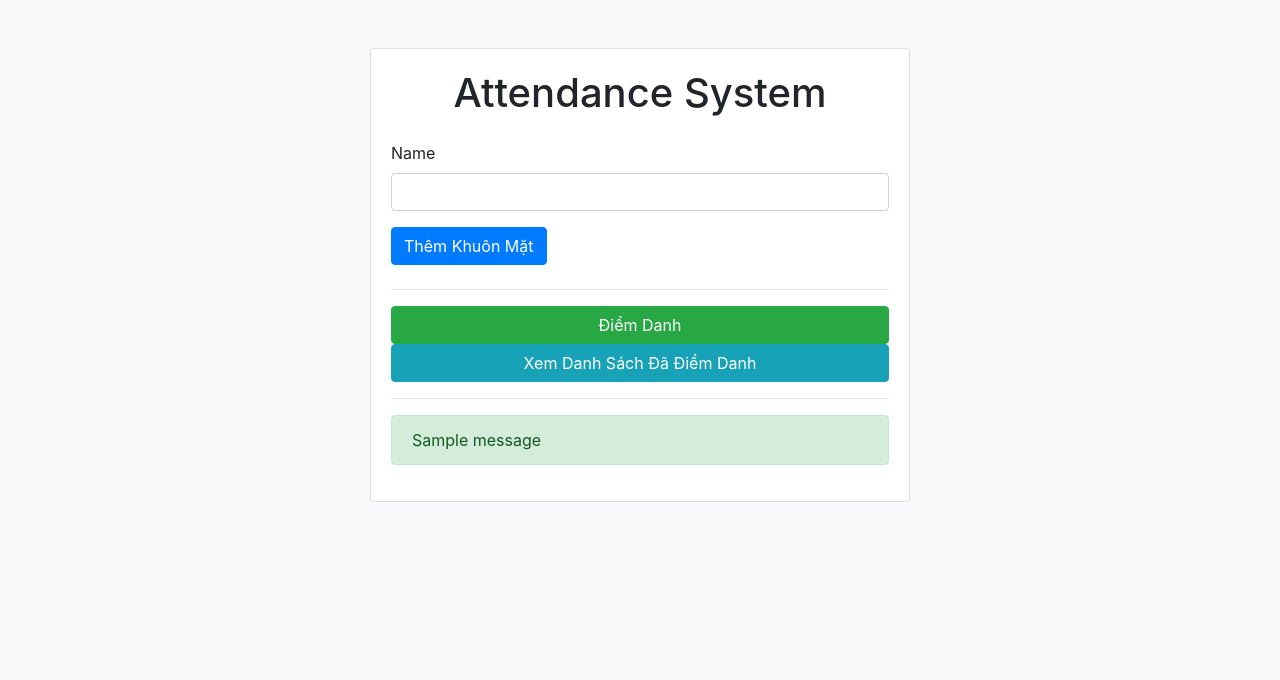
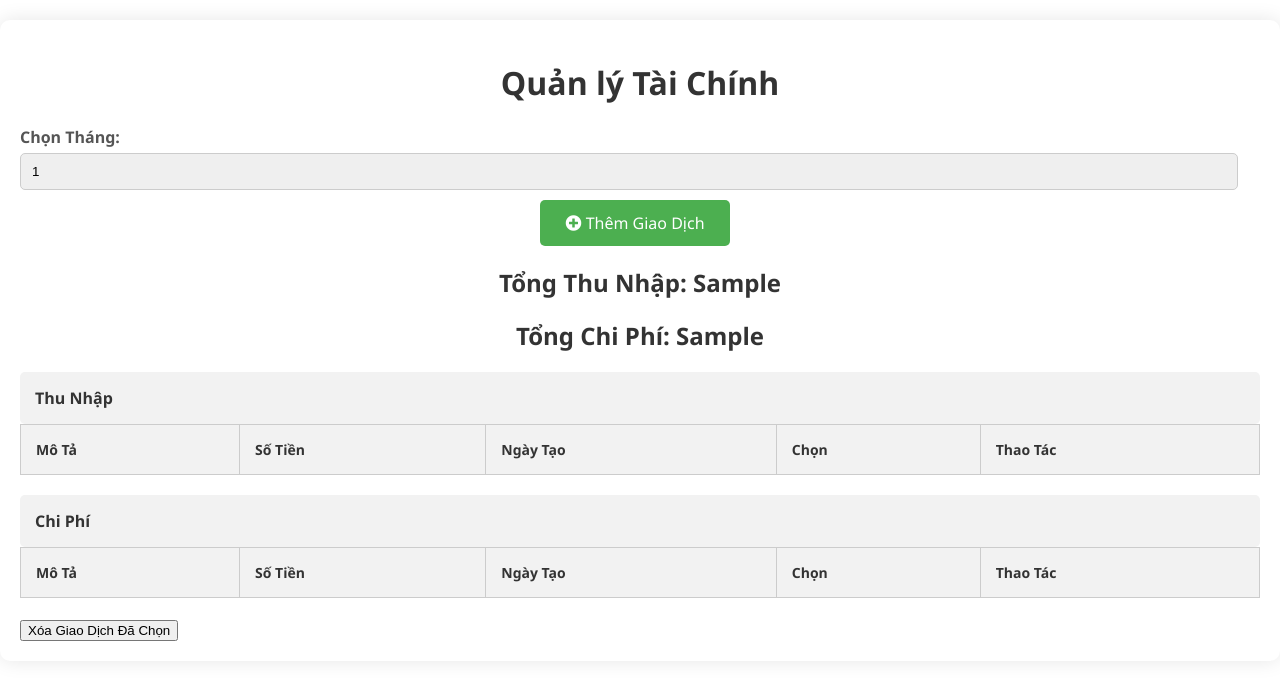
Before and after one commit to hoinvse/AI, a Flask app: template templates/index.html in a window 1280 px wide. Shown: the top 680 px of the page. Run offline with Flask 3, Linux system fonts and the light colour scheme; tables that the repository leaves empty hold one stand-in row (values such as "Sample post"); the template is opened without the code that fills it: values that come from a table or form of the project are taken from there, most other values are stand-ins (such as "Sample title", 1, 10 or a date in 2020); one stand-in notice (Sample message) is shown; form fields are guessed from the names that the template uses; lists and menus that the app fills with data are empty; some libraries are stand-ins or nearby versions.

Commit message:
Update index.html

```diff
--- a/templates/index.html
+++ b/templates/index.html
@@ -1,53 +1,270 @@
 <!DOCTYPE html>
 <html lang="en">
+
 <head>
     <meta charset="UTF-8">
-    <meta name="viewport" content="width=device-width, initial-scale=1.0">
-    <title>Attendance System</title>
-    <!-- Sử dụng Bootstrap CSS -->
-    <link rel="stylesheet" href="https://stackpath.bootstrapcdn.com/bootstrap/4.5.2/css/bootstrap.min.css">
+    <meta name="viewport" content="width=device-width, initial-scale=1, maximum-scale=1, user-scalable=no">
+    <title>Quản lý Tài Chính</title>
+    <link rel="stylesheet" href="https://cdnjs.cloudflare.com/ajax/libs/font-awesome/5.15.4/css/all.min.css">
+    <style>
+        body {
+            font-family: 'Segoe UI', Tahoma, Geneva, Verdana, sans-serif;
+            margin: 0;
+            padding: 0;
+            background-color: #ffffff;
+            color: #333;
+            font-size: 16px;
+        }
+
+        .container {
+            max-width: 100%;
+            margin: 20px auto;
+            padding: 20px;
+            background-color: #fff;
+            border-radius: 10px;
+            box-shadow: 0 0 20px rgba(0, 0, 0, 0.1);
+        }
+
+        h1, h2 {
+            text-align: center;
+            color: #333;
+        }
+
+        table {
+            width: 100%;
+            border-collapse: collapse;
+            margin-bottom: 20px;
+            font-size: 14px;
+        }
+
+        table, th, td {
+            border: 1px solid #ccc;
+        }
+
+        th, td {
+            padding: 15px;
+            text-align: left;
+        }
+
+        th {
+            background-color: #f2f2f2;
+            color: #333;
+            font-weight: bold;
+        }
+
+        form {
+            margin-top: 20px;
+        }
+
+        label {
+            display: block;
+            margin-bottom: 5px;
+            color: #555;
+            font-weight: bold;
+        }
+
+        input[type="text"], select {
+            width: calc(100% - 22px);
+            padding: 10px;
+            margin-bottom: 10px;
+            border: 1px solid #ccc;
+            border-radius: 5px;
+            box-sizing: border-box;
+        }
+
+        button[type="submit"], a.button {
+            background-color: #4CAF50;
+            color: white;
+            padding: 12px 25px;
+            border: none;
+            border-radius: 5px;
+            cursor: pointer;
+            text-decoration: none;
+            display: inline-block;
+            text-align: center;
+            transition: background-color 0.3s ease;
+        }
+
+        button[type="submit"]:hover, a.button:hover {
+            background-color: #45a049;
+        }
+
+        .action {
+            text-align: center;
+            margin-bottom: 20px;
+        }
+
+        .action a {
+            margin-right: 10px;
+        }
+
+        .fa-trash-alt, .fa-edit {
+            font-size: 24px;
+            transition: color 0.3s ease;
+        }
+
+        .fa-trash-alt:hover, .fa-edit:hover {
+            color: red;
+        }
+
+        .category {
+            background-color: #f2f2f2;
+            font-weight: bold;
+            padding: 15px;
+            margin-top: 20px;
+            border-radius: 5px;
+        }
+
+        .transaction-details {
+            margin-left: 20px;
+        }
+
+        select {
+            appearance: none;
+            -webkit-appearance: none;
+            -moz-appearance: none;
+            text-indent: 1px;
+            text-overflow: '';
+            width: calc(100% - 22px);
+            padding: 10px;
+            margin-bottom: 10px;
+            border: 1px solid #ccc;
+            border-radius: 5px;
+            box-sizing: border-box;
+        }
+
+        .chon-giao-dich {
+            margin-top: 4px;
+        }
+
+        @media (max-width: 600px) {
+            th {
+                display: none;
+            }
+        }
+    </style>
+    <!-- Thêm vào trong thẻ head để sử dụng JavaScript -->
+    <script>
+        function handleChangeMonth() {
+            var selectedMonth = document.getElementById("thang").value;
+            window.location.href = "/?thang=" + selectedMonth;
+        }
+
+        function xuLyCheckboxChange() {
+            tinhTongTienChon();
+        }
+
+        function tinhTongTienChon() {
+            var tongTienChon = 0;
+            var checkboxes = document.getElementsByClassName('chon-giao-dich');
+
+            for (var i = 0; i < checkboxes.length; i++) {
+                if (checkboxes[i].checked) {
+                    tongTienChon += parseFloat(checkboxes[i].getAttribute('data-so-tien'));
+                }
+            }
+
+            document.getElementById("tong_tien_chon").innerHTML = 'Tổng Tiền đã chọn: ' + tongTienChon;
+        }
+
+        function xoaGiaoDichChon() {
+            var checkboxes = document.getElementsByClassName('chon-giao-dich');
+
+            for (var i = checkboxes.length - 1; i >= 0; i--) {
+                if (checkboxes[i].checked) {
+                    // Gọi API hoặc xử lý xóa giao dịch theo ID ở đây
+                    var gdId = checkboxes[i].getAttribute('data-gd-id');
+                    window.location.href = "/xoa/" + gdId;
+                }
+            }
+        }
+    </script>
 </head>
-<body class="bg-light">
-    <div class="container mt-5">
-        <div class="row">
-            <div class="col-md-6 offset-md-3">
-                <div class="card">
-                    <div class="card-body">
-                        <h1 class="text-center mb-4">Attendance System</h1>
-                        <form method="post" action="/" class="mb-4">
-                            {{ form.hidden_tag() }}
-                            <div class="form-group">
-                                {{ form.name.label }}
-                                {{ form.name(size=20, class="form-control") }}
-                            </div>
-                            <button type="submit" class="btn btn-primary">Thêm Khuôn Mặt</button>
-                        </form>
-                        <hr>
-                        <form action="/check_attendance" method="get">
-                            <button type="submit" class="btn btn-success btn-block">Điểm Danh</button>
-                        </form>
-                        <form action="/attendance_log" method="get">
-                            <button type="submit" class="btn btn-info btn-block">Xem Danh Sách Đã Điểm Danh</button>
-                        </form>
-                        <hr>
-                        {% with messages = get_flashed_messages() %}
-                            {% if messages %}
-                                <ul class="list-unstyled">
-                                    {% for message in messages %}
-                                        <li class="alert alert-success">{{ message }}</li>
-                                    {% endfor %}
-                                </ul>
-                            {% endif %}
-                        {% endwith %}
-                    </div>
-                </div>
-            </div>
+
+<body>
+    <div class="container">
+        <h1>Quản lý Tài Chính</h1>
+
+        <!-- Thêm dropdown chọn tháng -->
+        <label for="thang">Chọn Tháng:</label>
+        <select id="thang" name="thang" onchange="handleChangeMonth()">
+            {% for i in range(1, 13) %}
+            <option value="{{ i }}" {% if i == thang_hien_tai %}selected{% endif %}>{{ i }}</option>
+            {% endfor %}
+        </select>
+
+        <div class="action">
+            <a class="button" href="/them"><i class="fas fa-plus-circle"></i> Thêm Giao Dịch</a>
         </div>
+
+        <h2>Tổng Thu Nhập: {{ tong_thu_nhap }}</h2>
+        <h2>Tổng Chi Phí: {{ tong_chi_phi }}</h2>
+
+        <div class="category">Thu Nhập</div>
+        <table>
+            <thead>
+                <tr>
+                    <th>Mô Tả</th>
+                    <th>Số Tiền</th>
+                    <th>Ngày Tạo</th>
+                    <th>Chọn</th> <!-- Thêm cột để chọn -->
+                    <th>Thao Tác</th>
+                </tr>
+            </thead>
+            <tbody>
+                {% for gd in giao_dich %}
+                {% if gd.loai == 'thu_nhap' %}
+                <tr>
+                    <td>{{ gd.mo_ta }}</td>
+                    <td>{{ gd.so_tien }}</td>
+                    <td>{{ gd.ngay_tao }}</td>
+                    <td>
+                        <input type="checkbox" class="chon-giao-dich" data-so-tien="{{ gd.so_tien }}" data-gd-id="{{ gd.id }}" onchange="xuLyCheckboxChange()">
+                    </td>
+                    <td>
+                        <a href="/xoa/{{ gd.id }}" title="Xóa"><i class="fas fa-trash-alt"></i></a>
+                        <a href="/cap_nhat/{{ gd.id }}" title="Chỉnh Sửa"><i class="fas fa-edit"></i></a>
+                    </td>
+                </tr>
+                {% endif %}
+                {% endfor %}
+            </tbody>
+        </table>
+
+        <div class="category">Chi Phí</div>
+        <table>
+            <thead>
+                <tr>
+                    <th>Mô Tả</th>
+                    <th>Số Tiền</th>
+                    <th>Ngày Tạo</th>
+                    <th>Chọn</th> <!-- Thêm cột để chọn -->
+                    <th>Thao Tác</th>
+                </tr>
+            </thead>
+            <tbody>
+                {% for gd in giao_dich %}
+                {% if gd.loai == 'chi_phi' %}
+                <tr>
+                    <td>{{ gd.mo_ta }}</td>
+                    <td>{{ gd.so_tien }}</td>
+                    <td>{{ gd.ngay_tao }}</td>
+                    <td>
+                        <input type="checkbox" class="chon-giao-dich" data-so-tien="{{ gd.so_tien }}" data-gd-id="{{ gd.id }}" onchange="xuLyCheckboxChange()">
+                    </td>
+                    <td>
+                        <a href="/xoa/{{ gd.id }}" title="Xóa"><i class="fas fa-trash-alt"></i></a>
+                        <a href="/cap_nhat/{{ gd.id }}" title="Chỉnh Sửa"><i class="fas fa-edit"></i></a>
+                    </td>
+                </tr>
+                {% endif %}
+                {% endfor %}
+            </tbody>
+        </table>
+
+        <div id="tong_tien_chon"></div>
+        <button type="button" onclick="xoaGiaoDichChon()">Xóa Giao Dịch Đã Chọn</button>
     </div>
+</body>
 
-    <!-- Sử dụng Bootstrap JS và Popper.js cho các chức năng tương tác -->
-    <script src="https://code.jquery.com/jquery-3.5.1.slim.min.js"></script>
-    <script src="https://cdn.jsdelivr.net/npm/@popperjs/core@2.9.2/dist/umd/popper.min.js"></script>
-    <script src="https://stackpath.bootstrapcdn.com/bootstrap/4.5.2/js/bootstrap.min.js"></script>
-</body>
 </html>
```
